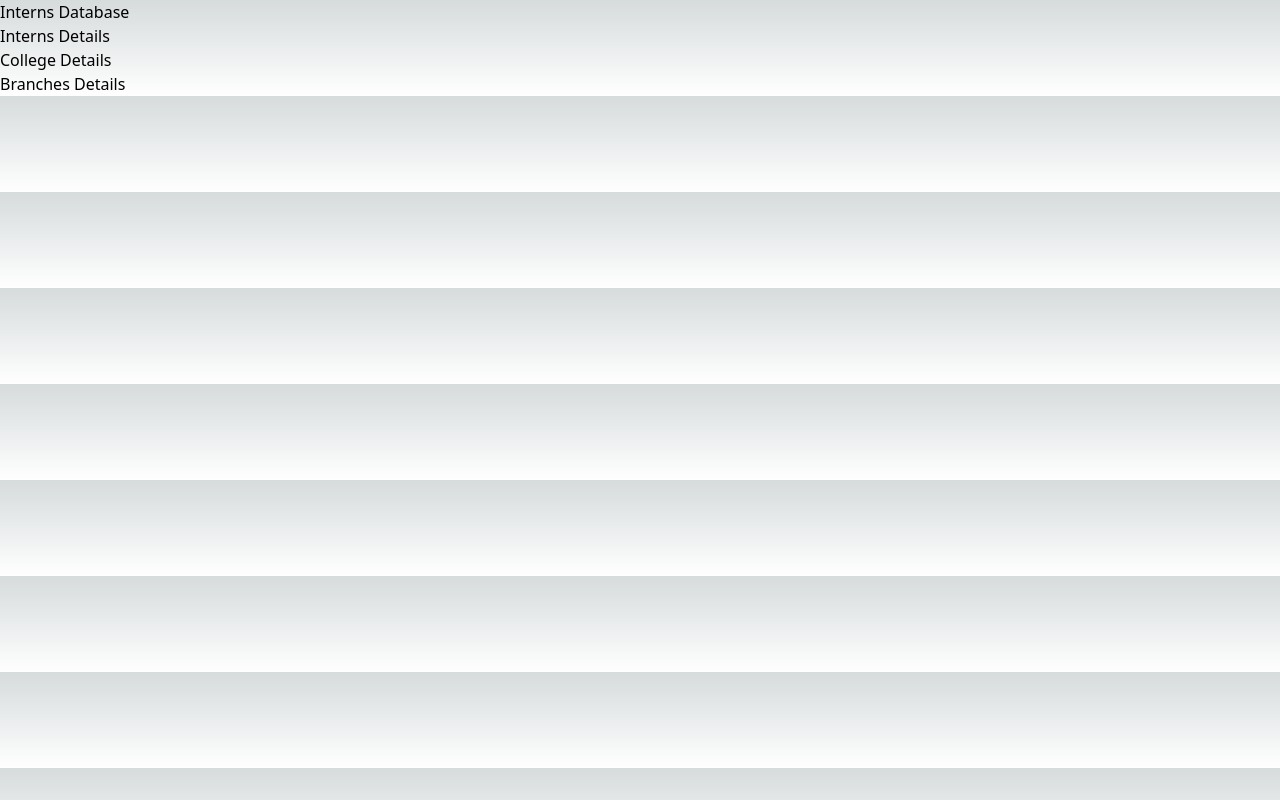
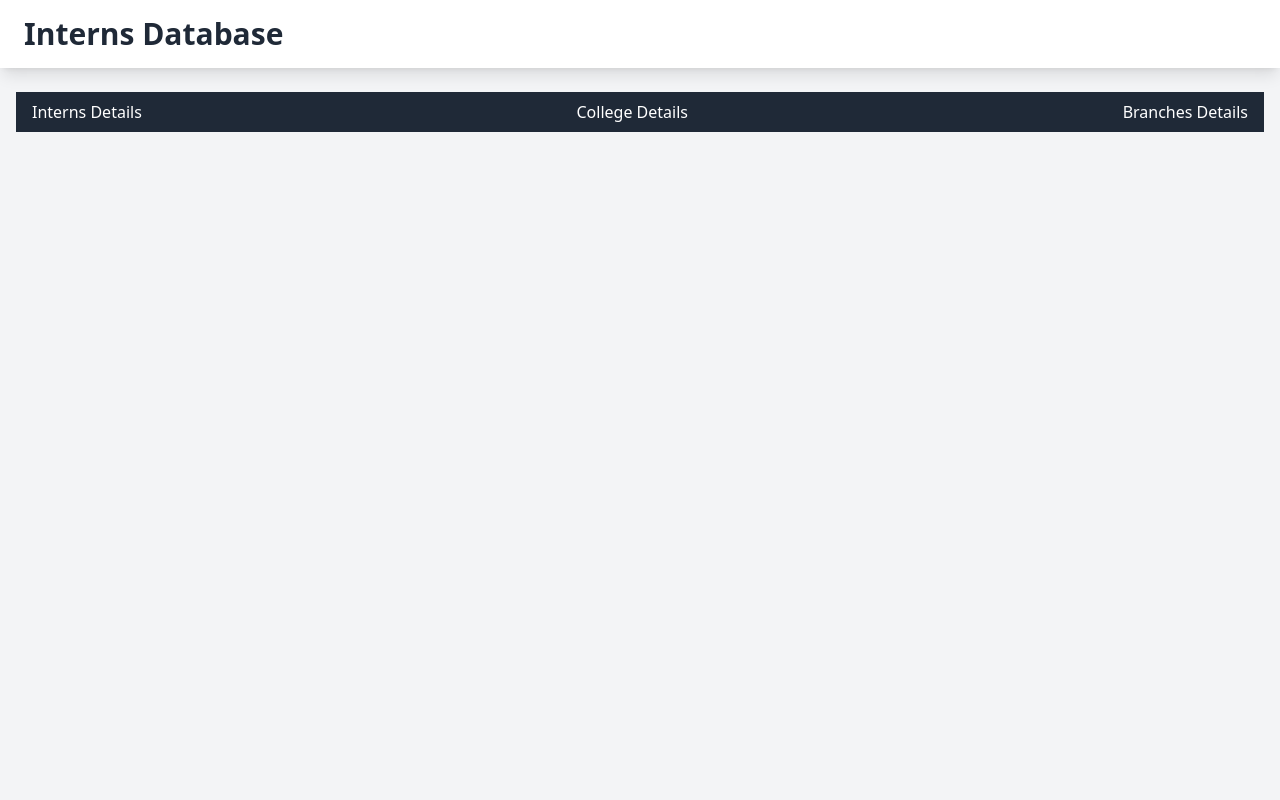
Before and after one commit to abhinav-suggaa/interns-api, a Next.js app: page / in a window 1280 px wide. Built offline with nearby package versions, Linux system fonts and the light colour scheme.

Commit message:
added styles using tailwind css!

```diff
--- a/pages/branches.tsx
+++ b/pages/branches.tsx
@@ -1,18 +1,41 @@
 import React from 'react';
-import {useQuery} from '@apollo/client';
+import { useQuery } from '@apollo/client';
 import client from '../apolloClient';
-import {GET_BRANCHES} from './queries';
+import { GET_BRANCHES } from './queries';
 
 export default function Branches() {
-    const {loading, error, data} = useQuery(GET_BRANCHES, {client});
+  const { loading, error, data } = useQuery(GET_BRANCHES, { client });
 
-    if (loading) return <p>Loading...</p>
-    if (error) return <p>Error : {error.message}</p>
+  if (loading) return <p>Loading...</p>;
+  if (error) return <p>Error: {error.message}</p>;
 
-    return (
-        <div>
-            <h1>Branches Details</h1>
-            <pre>{JSON.stringify(data,null,2)}</pre>
-        </div>
-    );
+  const branchData = data?.intern_db_branch || [];
+
+  return (
+    <div className="container mx-auto py-6 px-4">
+      <h1 className="text-3xl font-bold text-gray-800 mb-4">Branches Details</h1>
+      <div className="shadow overflow-hidden border-b border-gray-200 sm:rounded-lg">
+        <table className="min-w-full divide-y divide-gray-200">
+          <thead className="bg-gray-50">
+            <tr>
+              <th className="px-6 py-3 text-left text-xs font-medium text-gray-500 uppercase tracking-wider">ID</th>
+              <th className="px-6 py-3 text-left text-xs font-medium text-gray-500 uppercase tracking-wider">Branch Name</th>
+              <th className="px-6 py-3 text-left text-xs font-medium text-gray-500 uppercase tracking-wider">HOD Name</th>
+              <th className="px-6 py-3 text-left text-xs font-medium text-gray-500 uppercase tracking-wider">HOD Contact</th>
+            </tr>
+          </thead>
+          <tbody className="bg-white divide-y divide-gray-200">
+            {branchData.map((branch) => (
+              <tr key={branch.id}>
+                <td className="px-6 py-4 whitespace-nowrap">{branch.id}</td>
+                <td className="px-6 py-4 whitespace-nowrap">{branch.branch_name}</td>
+                <td className="px-6 py-4 whitespace-nowrap">{branch.hod_name}</td>
+                <td className="px-6 py-4 whitespace-nowrap">{branch.hod_contact}</td>
+              </tr>
+            ))}
+          </tbody>
+        </table>
+      </div>
+    </div>
+  );
 }
--- a/pages/colleges.tsx
+++ b/pages/colleges.tsx
@@ -1,18 +1,39 @@
 import React from 'react';
-import {useQuery} from '@apollo/client';
+import { useQuery } from '@apollo/client';
 import client from '../apolloClient';
-import {GET_COLLEGES} from './queries';
+import { GET_COLLEGES } from './queries';
 
 export default function Colleges() {
-    const {loading, error, data} = useQuery(GET_COLLEGES, {client});
+  const { loading, error, data } = useQuery(GET_COLLEGES, { client });
 
-    if (loading) return <p>Loading...</p>
-    if (error) return <p>Error : {error.message}</p>
+  if (loading) return <p>Loading...</p>;
+  if (error) return <p>Error: {error.message}</p>;
 
-    return (
-        <div>
-            <h1>College Details</h1>
-            <pre>{JSON.stringify(data,null,2)}</pre>
-        </div>
-    );
+  const collegeData = data?.intern_db_college || [];
+
+  return (
+    <div className="container mx-auto py-6 px-4">
+      <h1 className="text-3xl font-bold text-gray-800 mb-4">College Details</h1>
+      <div className="shadow overflow-hidden border-b border-gray-200 sm:rounded-lg">
+        <table className="min-w-full divide-y divide-gray-200">
+          <thead className="bg-gray-50">
+            <tr>
+              <th className="px-6 py-3 text-left text-xs font-medium text-gray-500 uppercase tracking-wider">ID</th>
+              <th className="px-6 py-3 text-left text-xs font-medium text-gray-500 uppercase tracking-wider">College Name</th>
+              <th className="px-6 py-3 text-left text-xs font-medium text-gray-500 uppercase tracking-wider">College Address</th>
+            </tr>
+          </thead>
+          <tbody className="bg-white divide-y divide-gray-200">
+            {collegeData.map((college) => (
+              <tr key={college.id}>
+                <td className="px-6 py-4 whitespace-nowrap">{college.id}</td>
+                <td className="px-6 py-4 whitespace-nowrap">{college.college_name}</td>
+                <td className="px-6 py-4 whitespace-nowrap">{college.college_address}</td>
+              </tr>
+            ))}
+          </tbody>
+        </table>
+      </div>
+    </div>
+  );
 }
--- a/pages/components/Navbar.tsx
+++ b/pages/components/Navbar.tsx
@@ -3,14 +3,26 @@ import React from 'react'
 
 const Navbar = () => {
   return (
-    <div className='nav'>
-        <nav>
-            <ul>
-                <li><Link href = "/interns">Interns Details</Link>  </li>
-                <li><Link href = "/colleges">College Details</Link>  </li>
-                <li><Link href = "/branches">Branches Details</Link>  </li>
-            </ul>
-        </nav>
+    <div className='bg-gray-800'>
+      <nav className='container mx-auto px-4 py-2'>
+        <ul className='flex justify-between items-center'>
+          <li className='mr-4'>
+            <Link href="/interns">
+              <p className='text-white hover:text-gray-300'>Interns Details</p>
+            </Link>
+          </li>
+          <li className='mr-4'>
+            <Link href="/colleges">
+              <p className='text-white hover:text-gray-300'>College Details</p>
+            </Link>
+          </li>
+          <li>
+            <Link href="/branches">
+              <p className='text-white hover:text-gray-300'>Branches Details</p>
+            </Link>
+          </li>
+        </ul>
+      </nav>
     </div>
   )
 }
--- a/pages/index.tsx
+++ b/pages/index.tsx
@@ -2,9 +2,15 @@ import Navbar from "./components/Navbar";
 
 export default function Home() {
   return (
-    <div className="HomePage">
-      <h1>Interns Database</h1>
-      <Navbar />
-      </div>
-  )
+    <div className="bg-gray-100 min-h-screen">
+      <header className="bg-white shadow-lg">
+        <div className="container mx-auto py-4 px-6">
+          <h1 className="text-3xl font-bold text-gray-800">Interns Database</h1>
+        </div>
+      </header>
+      <main className="container mx-auto py-6 px-4">
+        <Navbar />
+      </main>
+    </div>
+  );
 }
--- a/pages/interns.tsx
+++ b/pages/interns.tsx
@@ -1,18 +1,41 @@
 import React from 'react';
-import {useQuery} from '@apollo/client';
+import { useQuery } from '@apollo/client';
 import client from '../apolloClient';
-import {GET_INTERNS} from './queries';
+import { GET_INTERNS } from './queries';
 
 export default function Interns() {
-    const {loading, error, data} = useQuery(GET_INTERNS, {client});
+  const { loading, error, data } = useQuery(GET_INTERNS, { client });
 
-    if (loading) return <p>Loading...</p>
-    if (error) return <p>Error : {error.message}</p>
+  if (loading) return <p>Loading...</p>;
+  if (error) return <p>Error: {error.message}</p>;
 
-    return (
-        <div>
-            <h1>Intern Details</h1>
-            <pre>{JSON.stringify(data,null,2)}</pre>
-        </div>
-    );
+  const internData = data?.intern_db_intern || [];
+
+  return (
+    <div className="container mx-auto py-6 px-4">
+      <h1 className="text-3xl font-bold text-gray-800 mb-4">Intern Details</h1>
+      <div className="shadow overflow-hidden border-b border-gray-200 sm:rounded-lg">
+        <table className="min-w-full divide-y divide-gray-200">
+          <thead className="bg-gray-50">
+            <tr>
+              <th className="px-6 py-3 text-left text-xs font-medium text-gray-500 uppercase tracking-wider">ID</th>
+              <th className="px-6 py-3 text-left text-xs font-medium text-gray-500 uppercase tracking-wider">First Name</th>
+              <th className="px-6 py-3 text-left text-xs font-medium text-gray-500 uppercase tracking-wider">Last Name</th>
+              <th className="px-6 py-3 text-left text-xs font-medium text-gray-500 uppercase tracking-wider">Stipend</th>
+            </tr>
+          </thead>
+          <tbody className="bg-white divide-y divide-gray-200">
+            {internData.map((intern: { id: boolean | React.Key | React.ReactElement<any, string | React.JSXElementConstructor<any>> | React.ReactFragment | React.PromiseLikeOfReactNode | null | undefined; first_name: string | number | boolean | React.ReactElement<any, string | React.JSXElementConstructor<any>> | React.ReactFragment | React.ReactPortal | React.PromiseLikeOfReactNode | null | undefined; last_name: string | number | boolean | React.ReactElement<any, string | React.JSXElementConstructor<any>> | React.ReactFragment | React.ReactPortal | React.PromiseLikeOfReactNode | null | undefined; stipend: string | number | boolean | React.ReactElement<any, string | React.JSXElementConstructor<any>> | React.ReactFragment | React.ReactPortal | React.PromiseLikeOfReactNode | null | undefined; }) => (
+              <tr key={intern.id}>
+                <td className="px-6 py-4 whitespace-nowrap">{intern.id}</td>
+                <td className="px-6 py-4 whitespace-nowrap">{intern.first_name}</td>
+                <td className="px-6 py-4 whitespace-nowrap">{intern.last_name}</td>
+                <td className="px-6 py-4 whitespace-nowrap">{intern.stipend}</td>
+              </tr>
+            ))}
+          </tbody>
+        </table>
+      </div>
+    </div>
+  );
 }
--- a/pages/queries.ts
+++ b/pages/queries.ts
@@ -2,7 +2,7 @@ import { gql } from '@apollo/client';
 
 export const GET_INTERNS = gql `
     query GetInternsDetails {
-        intern_db_intern {
+        intern_db_intern(order_by: {id: asc}) {
     id
     first_name
     last_name
@@ -14,7 +14,7 @@ export const GET_INTERNS = gql `
 
 export const GET_COLLEGES = gql `
     query GetCollegesDetails {
-        intern_db_college {
+        intern_db_college(order_by: {id: asc}) {
     id
     college_name
     college_address
@@ -23,7 +23,7 @@ export const GET_COLLEGES = gql `
 
 export const GET_BRANCHES = gql `
     query GetBranchesDetails {
-        intern_db_branch {
+        intern_db_branch(order_by: {id: asc}) {
     id
     branch_name
     hod_name
--- a/styles/globals.css
+++ b/styles/globals.css
@@ -1,27 +1,3 @@
 @tailwind base;
 @tailwind components;
 @tailwind utilities;
-
-:root {
-  --foreground-rgb: 0, 0, 0;
-  --background-start-rgb: 214, 219, 220;
-  --background-end-rgb: 255, 255, 255;
-}
-
-@media (prefers-color-scheme: dark) {
-  :root {
-    --foreground-rgb: 255, 255, 255;
-    --background-start-rgb: 0, 0, 0;
-    --background-end-rgb: 0, 0, 0;
-  }
-}
-
-body {
-  color: rgb(var(--foreground-rgb));
-  background: linear-gradient(
-      to bottom,
-      transparent,
-      rgb(var(--background-end-rgb))
-    )
-    rgb(var(--background-start-rgb));
-}
```
Lines whose indentation alone changed are shown as unchanged.
